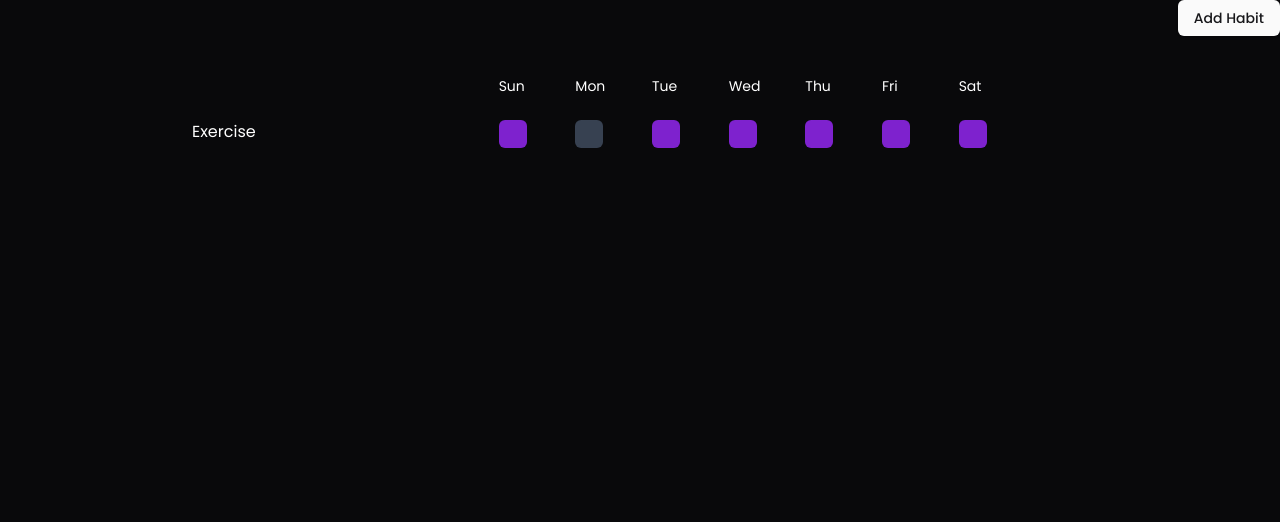
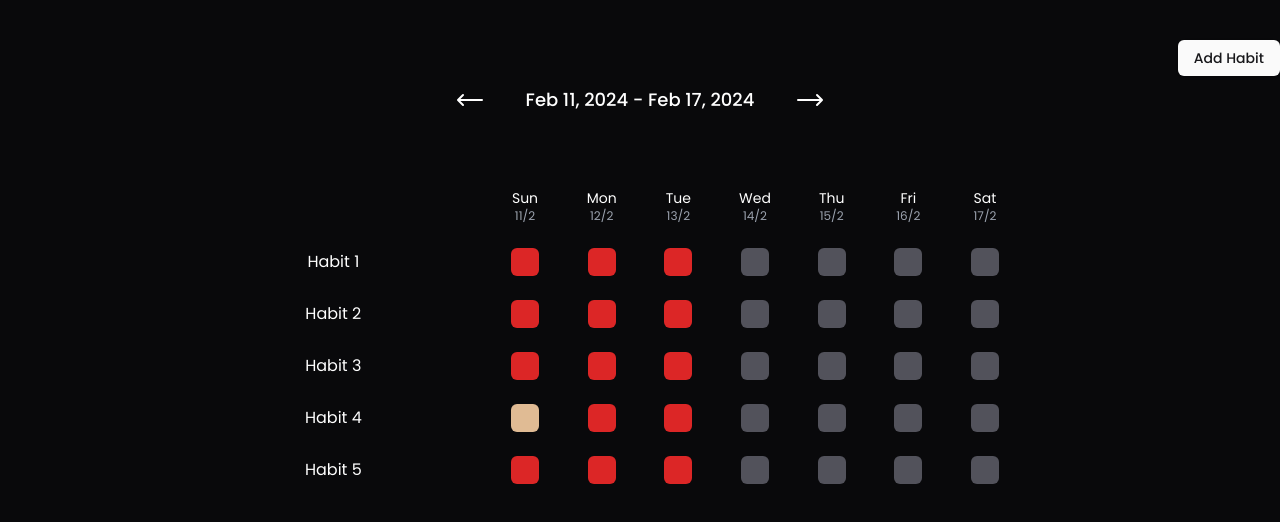
Before and after one commit to arindamkabir/habits-web, a Next.js app: page /dashboard in a window 1280 px wide. Shown: the top 522 px of the page. Built offline with nearby package versions, Linux system fonts and the light colour scheme.

Commit message:
feat: update dashboard page and add modal

```diff
--- /dev/null
+++ b/components/dashboard/habit-date-input-modal.tsx
@@ -0,0 +1,31 @@
+import {
+    Dialog,
+    DialogContent,
+    DialogDescription,
+    DialogHeader,
+    DialogTitle,
+    DialogTrigger,
+} from "@/components/ui/dialog";
+import useBoundedStore from "@/store/store";
+
+const HabitDateInputModal = () => {
+    const habitDateInputModalOpen = useBoundedStore(state => state.habitDateInputModalOpen);
+    const openHabitDateInputModal = useBoundedStore(state => state.openHabitDateInputModal);
+
+    return (
+        <Dialog open={habitDateInputModalOpen} onOpenChange={openHabitDateInputModal}>
+            {/* <DialogTrigger></DialogTrigger> */}
+            <DialogContent>
+                <DialogHeader>
+                    <DialogTitle>Are you absolutely sure?</DialogTitle>
+                    <DialogDescription>
+                        This action cannot be undone. This will permanently delete your account
+                        and remove your data from our servers.
+                    </DialogDescription>
+                </DialogHeader>
+            </DialogContent>
+        </Dialog>
+    )
+}
+
+export default HabitDateInputModal;
--- /dev/null
+++ b/components/dashboard/habit-popover.tsx
@@ -0,0 +1,29 @@
+import { Popover, PopoverContent, PopoverTrigger } from '@/components/ui/popover';
+import { IHabitWithEntries } from '@/types/habit/Habit';
+import { Button } from '@/components/ui/button';
+
+type HabitPopoverProps = {
+    habit: IHabitWithEntries
+}
+
+const HabitPopover = ({ habit }: HabitPopoverProps) => {
+    return (
+        <Popover>
+            <PopoverTrigger className='hover:underline hover:underline-offset-3'>{habit.name}</PopoverTrigger>
+            <PopoverContent>
+                <div className="space-y-1.5 mb-2">
+                    <h1 className="font-semibold">{habit.name}</h1>
+                    <p className="text-sm text-gray-500">{habit.description}</p>
+                    <p className="text-sm text-gray-200"><span className='font-medium'>Missed: </span>{habit.total_missed}</p>
+                    <p className="text-sm text-gray-200"><span className='font-medium'>Missed Last Week: </span>{habit.total_missed_last_week}</p>
+                </div>
+                <div className="flex justify-between items-center">
+                    <Button variant="link" className='px-0'>Edit</Button>
+                    <Button variant="link" className='px-0'>View</Button>
+                </div>
+            </PopoverContent>
+        </Popover>
+    )
+}
+
+export default HabitPopover
--- a/pages/_app.tsx
+++ b/pages/_app.tsx
@@ -27,7 +27,7 @@ const CustomApp = ({ Component, pageProps }: AppProps) => {
           enableSystem
           disableTransitionOnChange
         >
-          <main className={`${poppins.className} min-h-screen`} data-theme="dark">
+          <main className={`${poppins.className} min-h-screen max-w-7xl mx-auto py-10`} data-theme="dark">
             <Component {...pageProps} />
           </main>
         </ThemeProvider>
--- a/pages/dashboard/index.tsx
+++ b/pages/dashboard/index.tsx
@@ -1,92 +1,142 @@
-import AddHabitDrawer from '@/components/dashboard/drawers/add-habit-drawer'
+import AddHabitDrawer from '@/components/dashboard/add-habit-drawer'
 import { Button } from '@/components/ui/button'
 import useBoundedStore from '@/store/store'
-import React, { Fragment } from 'react'
-const habits = [
-    {
-        name: "Exercise"
-    }
-]
+import { Fragment, useMemo, useState } from 'react';
+import { ArrowLongLeftIcon, ArrowLongRightIcon, ChevronLeftIcon, ChevronRightIcon, PlusIcon } from '@heroicons/react/24/solid';
+import { eachDayOfInterval, endOfWeek, format, startOfWeek, add } from 'date-fns';
+import { IHabit, IHabitWithEntries } from '@/types/habit/Habit';
+import HabitDateInputModal from '@/components/dashboard/habit-date-input-modal';
+import HabitPopover from '@/components/dashboard/habit-popover';
+
+const habits: IHabitWithEntries[] = Array.from({ length: 5 }, (_, i) => {
+    const currentDate = new Date();
+    return {
+        id: i + 1,
+        slug: `habit-${i + 1}`,
+        name: `Habit ${i + 1}`,
+        description: `Description for Habit ${i + 1}`,
+        total_missed: 0,
+        total_missed_last_week: 0,
+        category_id: `${i + 1}`,
+        category: {
+            id: i + 1,
+            name: `Category ${i + 1}`,
+            color: `#${Math.floor(Math.random() * 16777215).toString(16)}`,
+            icon: null,
+            created_at: currentDate.toISOString(),
+            updated_at: currentDate.toISOString()
+        },
+        entries: Array.from({ length: 10 }, (_, j) => {
+            const entryDate = new Date();
+            entryDate.setDate(currentDate.getDate() - j);
+            return {
+                id: j + 1,
+                entry: Math.floor(Math.random() * 10),
+                habit_id: i + 1,
+                note: `Note ${j + 1}`,
+                date: entryDate.toISOString(),
+                created_at: entryDate.toISOString(),
+                updated_at: entryDate.toISOString(),
+            };
+        }),
+        entry_type: "number",
+        user_id: 1,
+        updated_at: currentDate.toISOString(),
+        created_at: currentDate.toISOString(),
+    };
+});
 
 const DashboardPage = () => {
     const addHabitDrawerOpen = useBoundedStore(state => state.addHabitDrawerOpen);
     const openAddHabitDrawer = useBoundedStore(state => state.openAddHabitDrawer);
+    const openHabitDateInputModal = useBoundedStore(state => state.openHabitDateInputModal);
+    const setSelectedHabitToInput = useBoundedStore(state => state.setSelectedHabitToInput);
+
+    const [currentWeek, setCurrentWeek] = useState<number>(0);
+    const daysOfWeek = useMemo(() => eachDayOfInterval({
+        start: add(startOfWeek(new Date(), { weekStartsOn: 0 }), { days: currentWeek * 7 }),
+        end: add(endOfWeek(new Date(), { weekStartsOn: 0 }), { days: currentWeek * 7 }),
+    }), [currentWeek]);
+
+    const getSquareColor = (habit: IHabitWithEntries, date: Date) => {
+        const entry = habit.entries.find(entry => format(new Date(entry.date), 'yyyy-MM-dd') === format(date, 'yyyy-MM-dd'));
+        if (entry) {
+            return entry.entry > 0 ? '#dc2626' : `${habit.category.color}`;
+        }
+        return '#52525b';
+    }
 
     return (
-        <div>
+        <>
             <div className="flex justify-end w-full">
                 <Button onClick={() => openAddHabitDrawer(true)}>Add Habit</Button>
             </div>
 
+            <div className='flex justify-center items-center space-x-8 mb-16'>
+                <button
+                    type="button"
+                    className='h-12 w-12 hover:border hover:border-secondary-content hover:bg-base-300 rounded-full flex items-center justify-center'
+                    onClick={() => setCurrentWeek((week) => week > 0 ? week - 1 : week)}
+                >
+                    <ArrowLongLeftIcon className='h-8 w-8' />
+                </button>
+
+                <div className="text-lg font-medium">
+                    {`${format(daysOfWeek[0], "PP")} - ${format(daysOfWeek[6], "PP")}`}
+                </div>
+
+                <button
+                    type="button"
+                    className='h-12 w-12 hover:border hover:border-secondary-content hover:bg-base-00 rounded-full flex items-center justify-center'
+                    onClick={() => setCurrentWeek((week) => week + 1)}
+                >
+                    <ArrowLongRightIcon className='h-8 w-8' />
+                </button>
+            </div>
+
             <div className="max-w-4xl mx-auto my-10">
-                <div className="grid grid-cols-12 gap-6">
-                    <div className="col-span-4">
-
-                    </div>
-                    <div className='text-sm'>
-                        Sun
-                    </div>
-                    <div className='text-sm'>
-                        Mon
-                    </div>
-                    <div className='text-sm'>
-                        Tue
-                    </div>
-                    <div className='text-sm'>
-                        Wed
-                    </div>
-                    <div className='text-sm'>
-                        Thu
-                    </div>
-                    <div className='text-sm'>
-                        Fri
-                    </div>
-                    <div className='text-sm'>
-                        Sat
-                    </div>
-                    <div>
-
-                    </div>
+                <div className="grid grid-cols-12 gap-6 place-items-center">
+                    <div className="col-span-4"></div>
+                    {
+                        daysOfWeek.map((item, index) => (
+                            <div key={`day-of-week-${item.toString()}`}>
+                                <div className='text-center text-sm'>{format(item, 'EEE')}</div>
+                                <div className='text-center text-xs text-gray-400'>{format(item, 'd/M')}</div>
+                            </div>
+                        ))
+                    }
+                    <div></div>
 
                     {
-                        habits.map((item, index) =>
+                        habits.map((habit, index) =>
                             <Fragment key={`habit-${index}`}>
                                 <div className="col-span-4">
-                                    {item.name}
+                                    <HabitPopover habit={habit} />
                                 </div>
-                                <div className='h-7 w-7 rounded-md bg-purple-700'>
-                                    <span className=''>
-
-                                    </span>
-                                </div>
-                                <div className='h-7 w-7 rounded-md bg-gray-700'>
-
-                                </div>
-                                <div className='h-7 w-7 rounded-md bg-purple-700'>
-
-                                </div>
-                                <div className='h-7 w-7 rounded-md bg-purple-700'>
-
-                                </div>
-                                <div className='h-7 w-7 rounded-md bg-purple-700'>
-
-                                </div>
-                                <div className='h-7 w-7 rounded-md bg-purple-700'>
-
-                                </div>
-                                <div className='h-7 w-7 rounded-md bg-purple-700'>
-
-                                </div>
-                                <div>
-
-                                </div>
-                            </Fragment >
+                                {
+                                    daysOfWeek.map((item, index) => (
+                                        <div
+                                            key={`day-of-week-habit-${item.toString()}-${habit.id}`}
+                                            className={`h-7 w-7 rounded-md `}
+                                            onClick={() => {
+                                                openHabitDateInputModal(true);
+                                                setSelectedHabitToInput(habit, format(item, 'yyyy-MM-dd'));
+                                            }}
+                                            style={{ backgroundColor: getSquareColor(habit, item) }}
+                                        >
+                                        </div>
+                                    ))
+                                }
+                                <div></div>
+                            </Fragment>
                         )
                     }
                 </div>
             </div>
+
             <AddHabitDrawer />
-        </div>
+            <HabitDateInputModal />
+        </>
     )
 }
 
--- a/store/slices/habitSlice.ts
+++ b/store/slices/habitSlice.ts
@@ -8,8 +8,16 @@ const createCouponSlice: StateCreator<
     HabitState
 > = (set) => ({
     addHabitDrawerOpen: false,
+    habitDateInputModalOpen: false,
+    selectedHabitToInput: null,
     openAddHabitDrawer: (val: boolean) => {
         set({ addHabitDrawerOpen: val });
+    },
+    openHabitDateInputModal: (val: boolean) => {
+        set({ habitDateInputModalOpen: val });
+    },
+    setSelectedHabitToInput: (habit, date) => {
+        set({ selectedHabitToInput: { ...habit, date: date } });
     }
 });
 
```
Also changed, not shown: components/dashboard/forms/habit-date-input-form.tsx (added), components/ui/modal.tsx (added).
